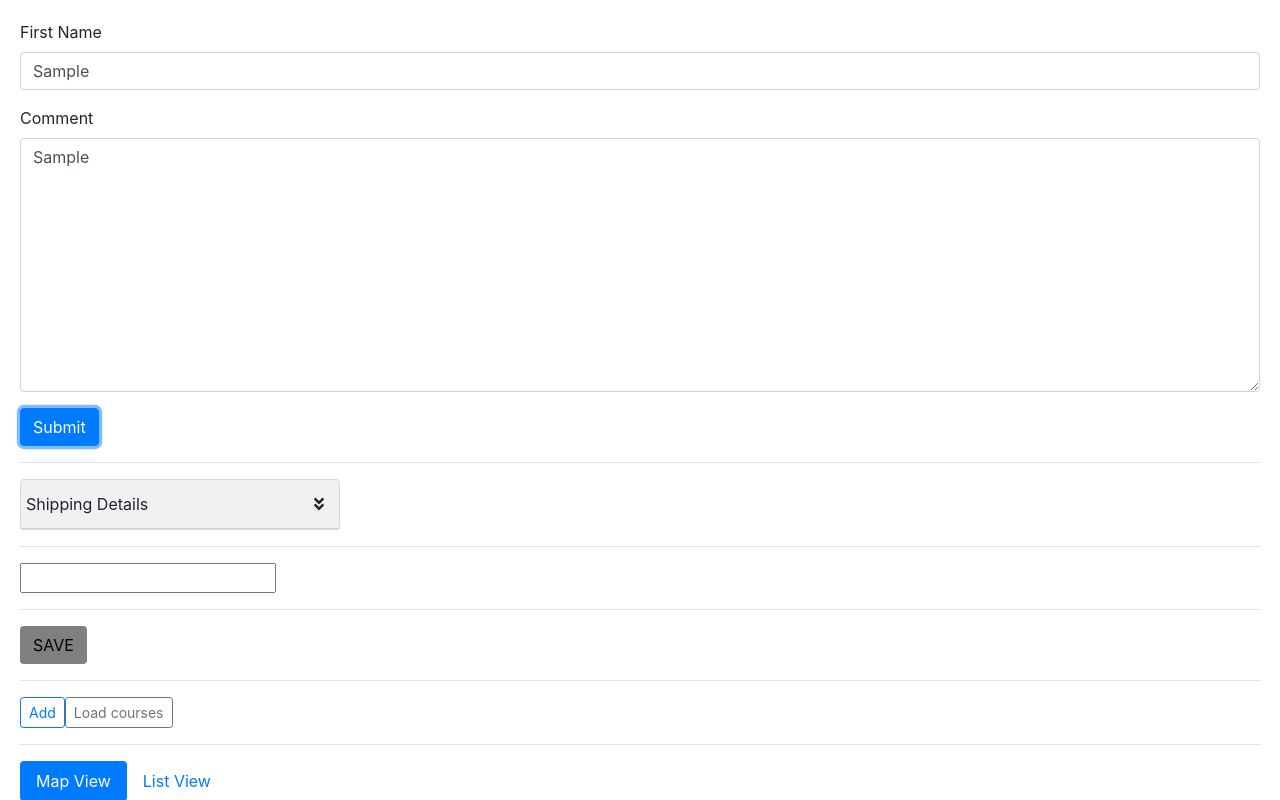
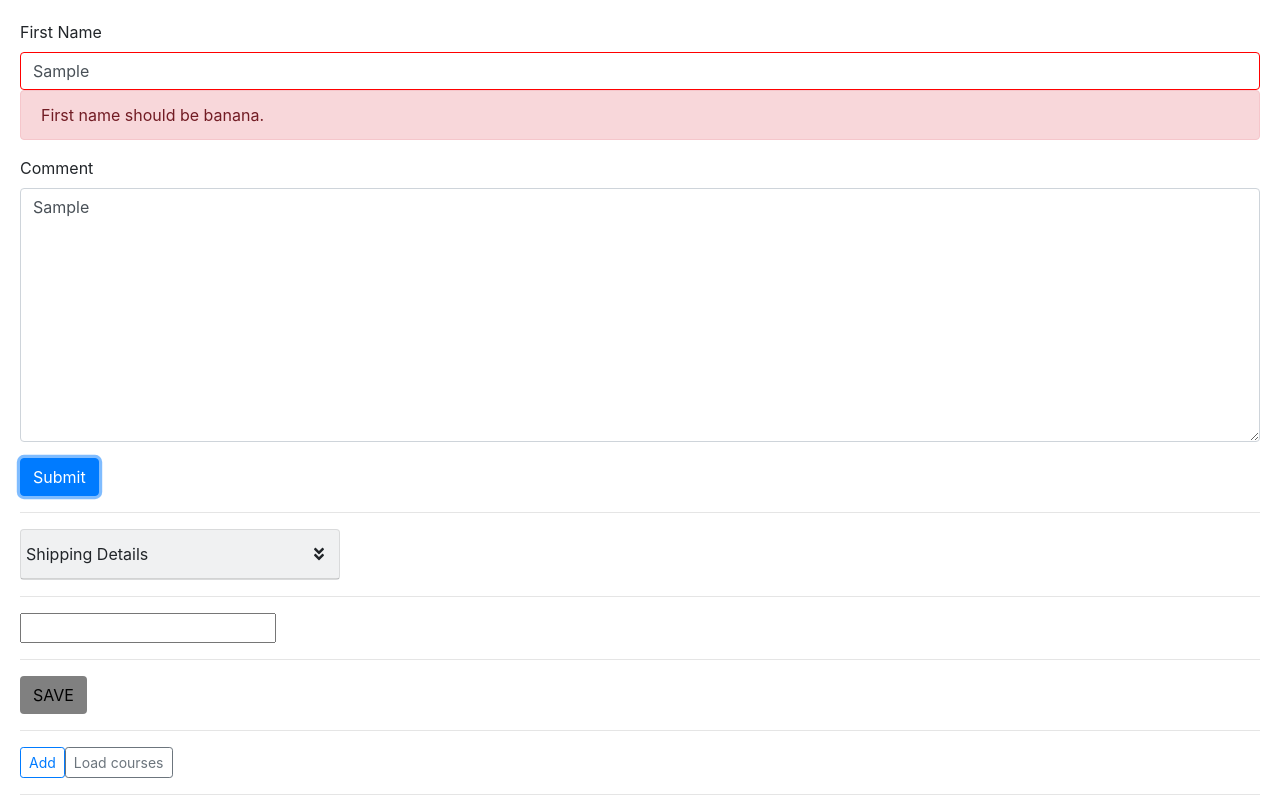
Before and after one commit to luk452/AngularDemo, an Angular app: page / in a window 1280 px wide. Both pictures are taken after typing "Sample", "Sample" into the empty fields and a click on the button "Submit". Shown: the top 800 px of the page. Built offline with nearby package versions, Linux system fonts and the light colour scheme.

Commit message:
Styling invalid input fields

```diff
--- a/src/app/contact-form/contact-form.component.html
+++ b/src/app/contact-form/contact-form.component.html
@@ -2,8 +2,27 @@
   <div class="form-group">
     <!-- label+input[type='text'].form-control -->
     <label for="firstName">First Name</label>
-    <input required id="firstName" type="text" class="form-control" ngModel name="firstName" #varFN="ngModel" (change)="log(varFN)">
-    <div class="alert alert-danger" *ngIf="varFN.touched && !varFN.valid">First Name is required</div>
+    <input
+      required
+      minlength="3"
+      pattern="banana"
+      id="firstName"
+      type="text"
+      class="form-control"
+      ngModel
+      name="firstName"
+      #varFN="ngModel"
+      (change)="log(varFN)">
+    <div
+      class="alert alert-danger"
+      *ngIf="varFN.touched && !varFN.valid">
+      <div *ngIf="varFN.errors.required">
+        First name is required.</div>
+      <div *ngIf="varFN.errors.minlength">
+        First name should be minimum {{ varFN.errors.minlength.requiredLength }} characters.</div>
+      <div *ngIf="varFN.errors.pattern">
+        First name should be banana.</div>
+    </div>
   </div>
   <div class="form-group">
     <label for="comment">Comment</label>
--- a/src/styles.css
+++ b/src/styles.css
@@ -3,3 +3,7 @@
 @import "~bootstrap/dist/css/bootstrap.css";
 
 body { padding: 20px; }
+
+.form-control.ng-touched.ng-invalid {
+    border: 1px red solid;
+}
```
